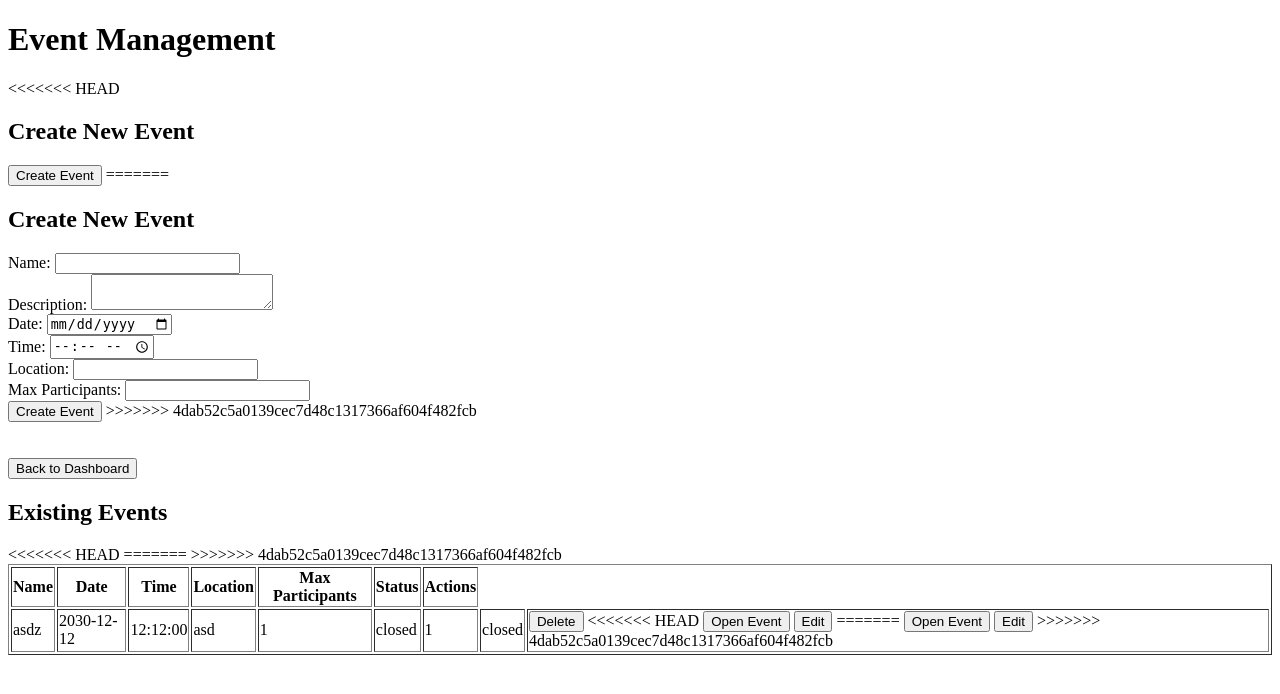
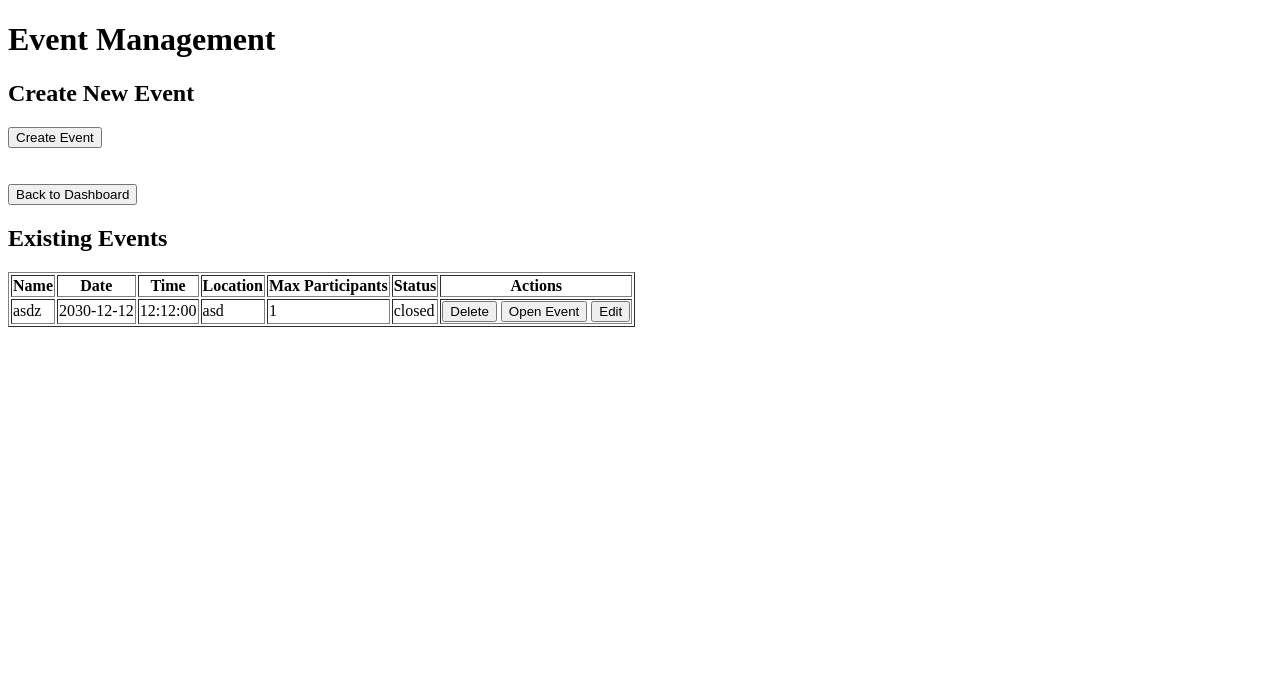
Before and after one commit to itzreiii/midExam-lecWebProg, a PHP site: page /admin/event-management.php in a window 1280 px wide. Shown: the top 694 px of the page. Run offline with PHP 8.4, Linux system fonts and the light colour scheme; a user stored in the database is signed in; data comes from the database, SQL or seed files in the repository.

Commit message:
profile.php lagi

```diff
--- a/lec/admin/event-management.php
+++ b/lec/admin/event-management.php
@@ -57,35 +57,12 @@ $events = $stmt->fetchAll(PDO::FETCH_ASSOC);
 <body>
     <h1>Event Management</h1>
 
-<<<<<<< HEAD
     <!-- Create Event Form -->
     <h2>Create New Event</h2>
     <form method="POST">
         <input type="hidden" name="action" value="create">
         <!-- Existing fields -->
         <button type="submit">Create Event</button>
-=======
-    <!-- Create/Edit Event Form -->
-    <h2><?= isset($event) ? 'Edit Event' : 'Create New Event' ?></h2>
-    <form method="POST" id="eventForm">
-        <input type="hidden" name="action" value="<?= isset($event) ? 'update' : 'create' ?>">
-        <?php if (isset($event)): ?>
-            <input type="hidden" name="event_id" value="<?= htmlspecialchars($event['id']) ?>">
-        <?php endif; ?>
-        <label for="name">Name:</label>
-        <input type="text" id="name" name="name" required value="<?= htmlspecialchars($event['name'] ?? '') ?>"><br>
-        <label for="description">Description:</label>
-        <textarea id="description" name="description" required><?= htmlspecialchars($event['description'] ?? '') ?></textarea><br>
-        <label for="date">Date:</label>
-        <input type="date" id="date" name="date" required value="<?= htmlspecialchars($event['date'] ?? '') ?>"><br>
-        <label for="time">Time:</label>
-        <input type="time" id="time" name="time" required value="<?= htmlspecialchars($event['time'] ?? '') ?>"><br>
-        <label for="location">Location:</label>
-        <input type="text" id="location" name="location" required value="<?= htmlspecialchars($event['location'] ?? '') ?>"><br>
-        <label for="max_participants">Max Participants:</label>
-        <input type="number" id="max_participants" name="max_participants" required value="<?= htmlspecialchars($event['max_participants'] ?? '') ?>"><br>
-        <button type="submit"><?= isset($event) ? 'Update Event' : 'Create Event' ?></button>
->>>>>>> 4dab52c5a0139cec7d48c1317366af604f482fcb
     </form>
 
     <!-- Button to go back to the dashboard -->
@@ -112,13 +89,8 @@ $events = $stmt->fetchAll(PDO::FETCH_ASSOC);
             <td><?= htmlspecialchars($event['date']) ?></td>
             <td><?= htmlspecialchars($event['time']) ?></td>
             <td><?= htmlspecialchars($event['location']) ?></td>
-<<<<<<< HEAD
             <td><?= $event['max_participants'] ?></td>
             <td><?= htmlspecialchars($event['status']) ?></td>
-=======
-            <td><?= htmlspecialchars($event['max_participants']) ?></td>
-            <td><?= htmlspecialchars($event['status'] ?? 'N/A') ?></td>
->>>>>>> 4dab52c5a0139cec7d48c1317366af604f482fcb
             <td>
                 <form method="POST" style="display: inline;">
                     <input type="hidden" name="action" value="delete">
@@ -127,7 +99,6 @@ $events = $stmt->fetchAll(PDO::FETCH_ASSOC);
                 </form>
                 <form method="POST" style="display: inline;">
                     <input type="hidden" name="action" value="change_status">
-<<<<<<< HEAD
                     <input type="hidden" name="event_id" value="<?= $event['id'] ?>">
                     <input type="hidden" name="current_status" value="<?= htmlspecialchars($event['status']) ?>">
                     <button type="submit">
@@ -135,19 +106,6 @@ $events = $stmt->fetchAll(PDO::FETCH_ASSOC);
                     </button>
                 </form>
                 <button onclick="editEvent(<?= $event['id'] ?>)">Edit</button>
-=======
-                    <input type="hidden" name="event_id" value="<?= htmlspecialchars($event['id']) ?>">
-                    <input type="hidden" name="current_status" value="<?= htmlspecialchars($event['status'] ?? '') ?>">
-                    <button type="submit">
-                        <?= ($event['status'] ?? '') === 'open' ? 'Close Event' : 'Open Event' ?>
-                    </button>
-                </form>
-                <form method="POST" style="display: inline;">
-                    <input type="hidden" name="action" value="edit">
-                    <input type="hidden" name="event_id" value="<?= htmlspecialchars($event['id']) ?>">
-                    <button type="submit">Edit</button>
-                </form>
->>>>>>> 4dab52c5a0139cec7d48c1317366af604f482fcb
             </td>
         </tr>
         <?php endforeach; ?>
```
Also changed, not shown: lec/user/profile.php (+3 -5 lines).
